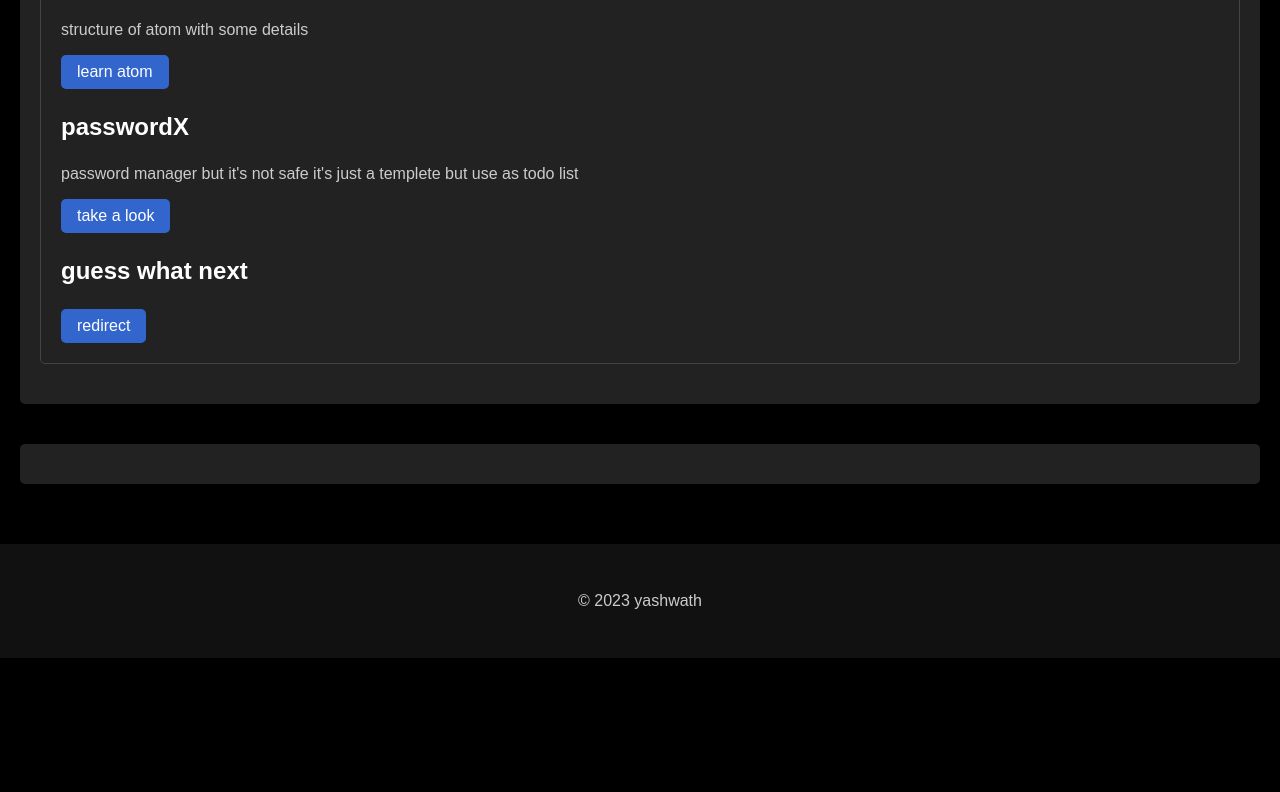
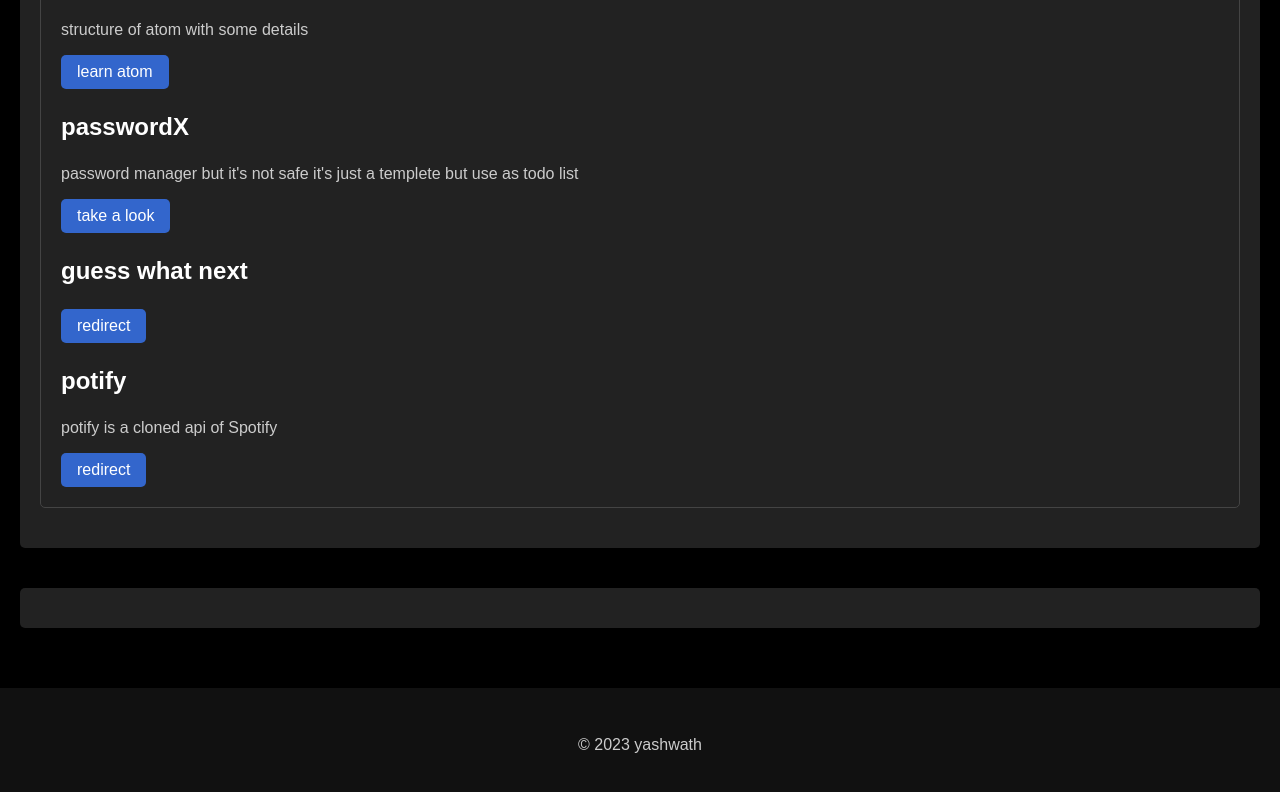
Before and after one commit to Yashwanthdeveloper/Portfolio, a plain HTML site: page Index.html in a window 1280 px wide. Shown: the part 957-1749 px from the top of the page. Before the commit the page ends 1615 px from the top, so only its background shows below. Drawn offline with Linux system fonts and the light colour scheme.

Commit message:
Update Index.html

```diff
--- a/Index.html
+++ b/Index.html
@@ -46,9 +46,9 @@
                <h3>guess what next</h3>
                 <p> </p>
                 <a href="fungamebyyasheanth.netlify.app">redirect</a>
-            <!--    <h3> </h3>
-                <p> </p>
-                <a href="">redirect</a>  --->
+                <h3>potify</h3>
+                <p> potify is a cloned api of Spotify</p>
+                <a href="https://potifyminimusicplayer.netlify.app">redirect</a>
             </div>
             <!-- Repeat this structure for each project -->
         </section>
```
